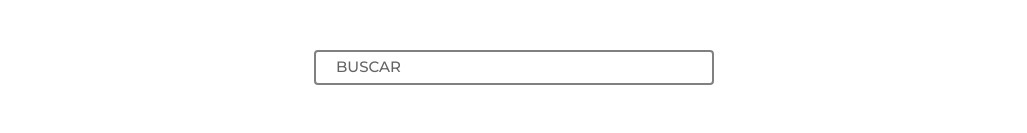
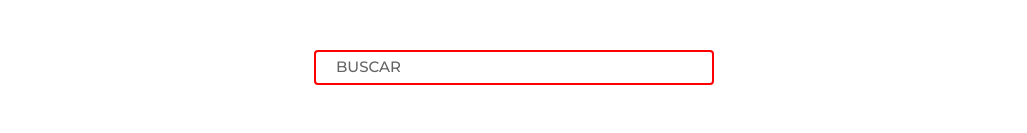
Before and after one commit to CavitelliJ/torilloshs, a plain HTML site: page index.html in a window 1280 px wide. Shown: the top 133 px of the page, without its empty margins (126-1153 px from the left). Drawn offline with nearby package versions, Linux system fonts and the light colour scheme.

Commit message:
Update index.html

```diff
--- a/index.html
+++ b/index.html
@@ -43,7 +43,7 @@
             max-width: 400px;
             height: 35px;
             margin: 50px 0 20px 0;
-            border: solid 2px grey;
+            border: solid 2px red;
             border-radius: 4px;
             font-family: sans-serif;
             font-size: 13px;
```
